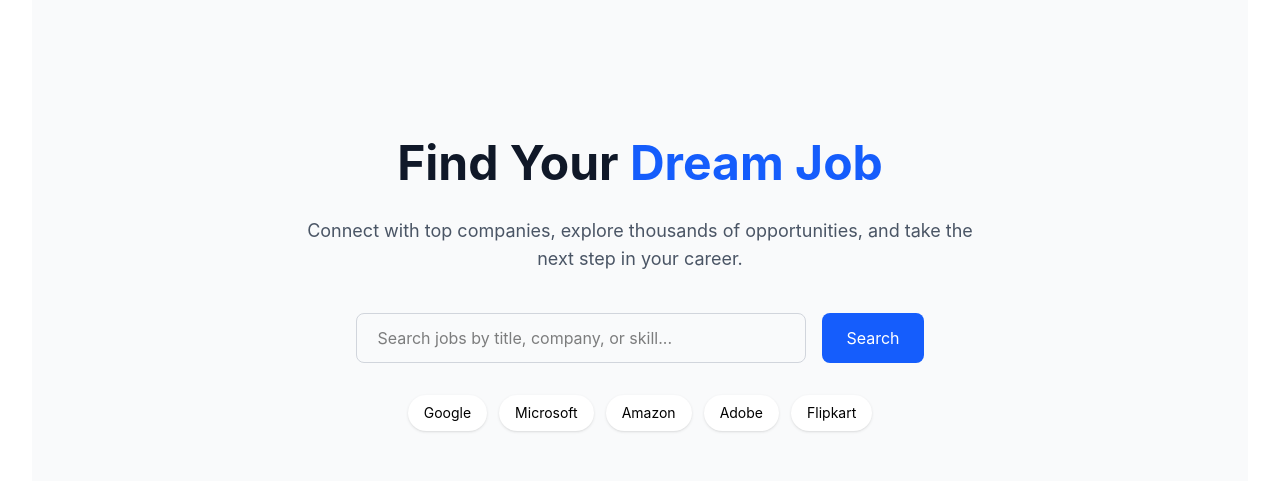
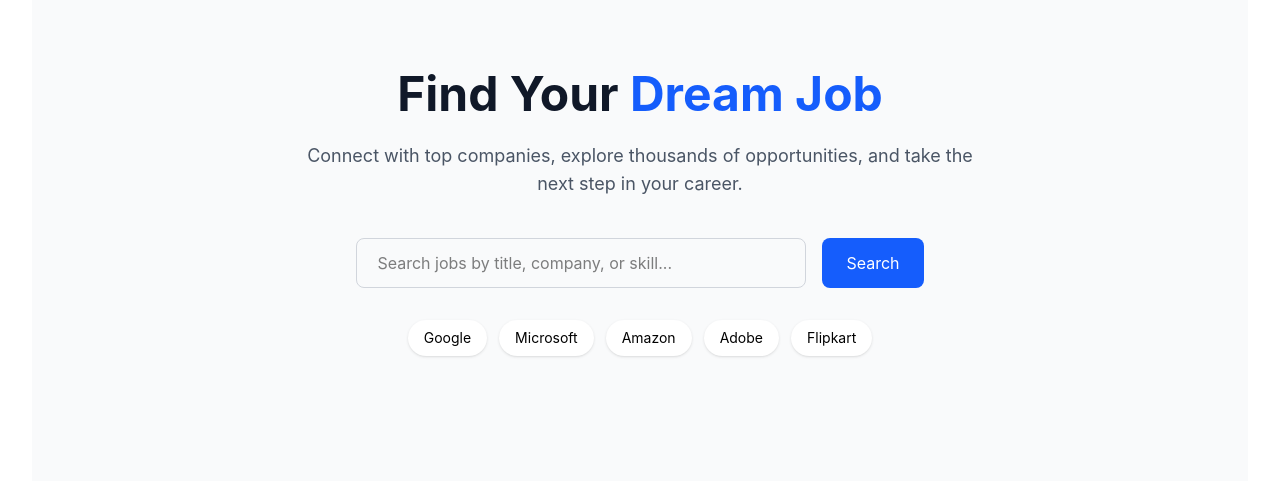
Before and after one commit to Pratyaksh2665/Campus_Placement_Portal, a React (Vite) app in the folder front_ui/: page / in a window 1280 px wide. Shown: the part 164-645 px from the top of the page. Built offline with nearby package versions, Linux system fonts and the light colour scheme; no server answers.

Commit message:
Fix job search

```diff
--- a/front_ui/src/components/home/Hero.jsx
+++ b/front_ui/src/components/home/Hero.jsx
@@ -1,29 +1,56 @@
+import { useState } from "react";
+import { useNavigate } from "react-router-dom";
+
 const Hero = () => {
+  const [search, setSearch] = useState("");
+  const navigate = useNavigate();
+
+  const handleSearch = (e) => {
+    e.preventDefault();
+
+    const value = search.trim();
+
+    if (!value) {
+      return;
+    }
+
+    navigate(`/jobs?keyword=${encodeURIComponent(value)}`);
+  };
+
+  const handlePopularSearch = (company) => {
+    navigate(`/jobs?keyword=${encodeURIComponent(company)}`);
+  };
+
   return (
-    <section className="min-h-[85vh] flex items-center justify-center bg-gray-50">
-      <div className="max-w-4xl mx-auto px-6 text-center">
+    <section className="bg-gray-50">
+      <div className="mx-auto max-w-7xl px-6 py-32 text-center">
         {/* Heading */}
-        <h1 className="text-5xl font-bold text-gray-900 leading-tight">
+        <h1 className="text-5xl font-bold text-gray-900">
           Find Your <span className="text-blue-600">Dream Job</span>
         </h1>
 
         {/* Description */}
-        <p className="mt-6 text-lg text-gray-600 max-w-2xl mx-auto">
+        <p className="mx-auto mt-6 max-w-2xl text-lg text-gray-600">
           Connect with top companies, explore thousands of opportunities, and
           take the next step in your career.
         </p>
 
         {/* Search Form */}
-        <form className="mt-10 flex flex-col sm:flex-row justify-center gap-4">
+        <form
+          onSubmit={handleSearch}
+          className="mt-10 flex flex-col justify-center gap-4 sm:flex-row"
+        >
           <input
             type="text"
+            value={search}
+            onChange={(e) => setSearch(e.target.value)}
             placeholder="Search jobs by title, company, or skill..."
-            className="w-full sm:w-[450px] px-5 py-3 border border-gray-300 rounded-lg outline-none focus:ring-2 focus:ring-blue-500"
+            className="w-full rounded-lg border border-gray-300 px-5 py-3 outline-none focus:ring-2 focus:ring-blue-500 sm:w-[450px]"
           />
 
           <button
             type="submit"
-            className="bg-blue-600 text-white px-6 py-3 rounded-lg hover:bg-blue-700 transition"
+            className="rounded-lg bg-blue-600 px-6 py-3 text-white transition hover:bg-blue-700"
           >
             Search
           </button>
@@ -31,25 +58,45 @@ const Hero = () => {
 
         {/* Popular Searches */}
         <div className="mt-8 flex flex-wrap justify-center gap-3">
-          <span className="px-4 py-2 bg-white rounded-full shadow text-sm">
+          <button
+            type="button"
+            onClick={() => handlePopularSearch("Google")}
+            className="rounded-full bg-white px-4 py-2 text-sm shadow hover:bg-gray-100"
+          >
             Google
-          </span>
+          </button>
 
-          <span className="px-4 py-2 bg-white rounded-full shadow text-sm">
+          <button
+            type="button"
+            onClick={() => handlePopularSearch("Microsoft")}
+            className="rounded-full bg-white px-4 py-2 text-sm shadow hover:bg-gray-100"
+          >
             Microsoft
-          </span>
+          </button>
 
-          <span className="px-4 py-2 bg-white rounded-full shadow text-sm">
+          <button
+            type="button"
+            onClick={() => handlePopularSearch("Amazon")}
+            className="rounded-full bg-white px-4 py-2 text-sm shadow hover:bg-gray-100"
+          >
             Amazon
-          </span>
+          </button>
 
-          <span className="px-4 py-2 bg-white rounded-full shadow text-sm">
+          <button
+            type="button"
+            onClick={() => handlePopularSearch("Adobe")}
+            className="rounded-full bg-white px-4 py-2 text-sm shadow hover:bg-gray-100"
+          >
             Adobe
-          </span>
+          </button>
 
-          <span className="px-4 py-2 bg-white rounded-full shadow text-sm">
+          <button
+            type="button"
+            onClick={() => handlePopularSearch("Flipkart")}
+            className="rounded-full bg-white px-4 py-2 text-sm shadow hover:bg-gray-100"
+          >
             Flipkart
-          </span>
+          </button>
         </div>
       </div>
     </section>
--- a/front_ui/src/pages/common/Jobs.jsx
+++ b/front_ui/src/pages/common/Jobs.jsx
@@ -1,4 +1,6 @@
 import { useEffect, useState } from "react";
+import { useSearchParams } from "react-router-dom";
+
 import api from "../../api/axios";
 import JobCard from "../../components/home/job/JobCard";
 import Loader from "./Loader";
@@ -9,26 +11,34 @@ const Jobs = () => {
   const [search, setSearch] = useState("");
   const [loading, setLoading] = useState(true);
 
+  const [searchParams] = useSearchParams();
+
   const fetchJobs = async (keyword = "") => {
     try {
       setLoading(true);
 
-      const response = await api.get(`/jobs?keyword=${keyword}`);
+      const response = await api.get(
+        `/job?keyword=${encodeURIComponent(keyword)}`,
+      );
 
-      setJobs(response.data.jobs);
+      setJobs(response.data.jobs || []);
     } catch (error) {
-      console.error(error);
+      console.error("Failed to fetch jobs:", error);
+      setJobs([]);
     } finally {
       setLoading(false);
     }
   };
 
-  // Initial Load
+  // Read keyword from URL when page opens
   useEffect(() => {
-    fetchJobs();
+    const keywordFromUrl = searchParams.get("keyword") || "";
+
+    setSearch(keywordFromUrl);
+    fetchJobs(keywordFromUrl);
   }, []);
 
-  // Auto Search after 500ms
+  // Search when user types
   useEffect(() => {
     const timer = setTimeout(() => {
       fetchJobs(search);
@@ -42,8 +52,8 @@ const Jobs = () => {
   }
 
   return (
-    <div className="max-w-7xl mx-auto py-10 px-6">
-      <h1 className="text-4xl font-bold mb-10">All Jobs</h1>
+    <div className="mx-auto max-w-7xl px-6 py-10">
+      <h1 className="mb-8 text-4xl font-bold">All Jobs</h1>
 
       {/* Search */}
       <div className="mb-10">
@@ -52,7 +62,7 @@ const Jobs = () => {
           placeholder="Search jobs..."
           value={search}
           onChange={(e) => setSearch(e.target.value)}
-          className="w-full border border-gray-300 rounded-lg px-4 py-3 focus:outline-none focus:ring-2 focus:ring-blue-500"
+          className="w-full rounded-lg border border-gray-300 px-4 py-3 focus:outline-none focus:ring-2 focus:ring-blue-500"
         />
       </div>
 
@@ -63,7 +73,7 @@ const Jobs = () => {
           subtitle="Try changing your search or check back later."
         />
       ) : (
-        <div className="grid md:grid-cols-2 lg:grid-cols-3 gap-8">
+        <div className="grid gap-8 md:grid-cols-2 lg:grid-cols-3">
           {jobs.map((job) => (
             <JobCard key={job._id} job={job} />
           ))}
```
